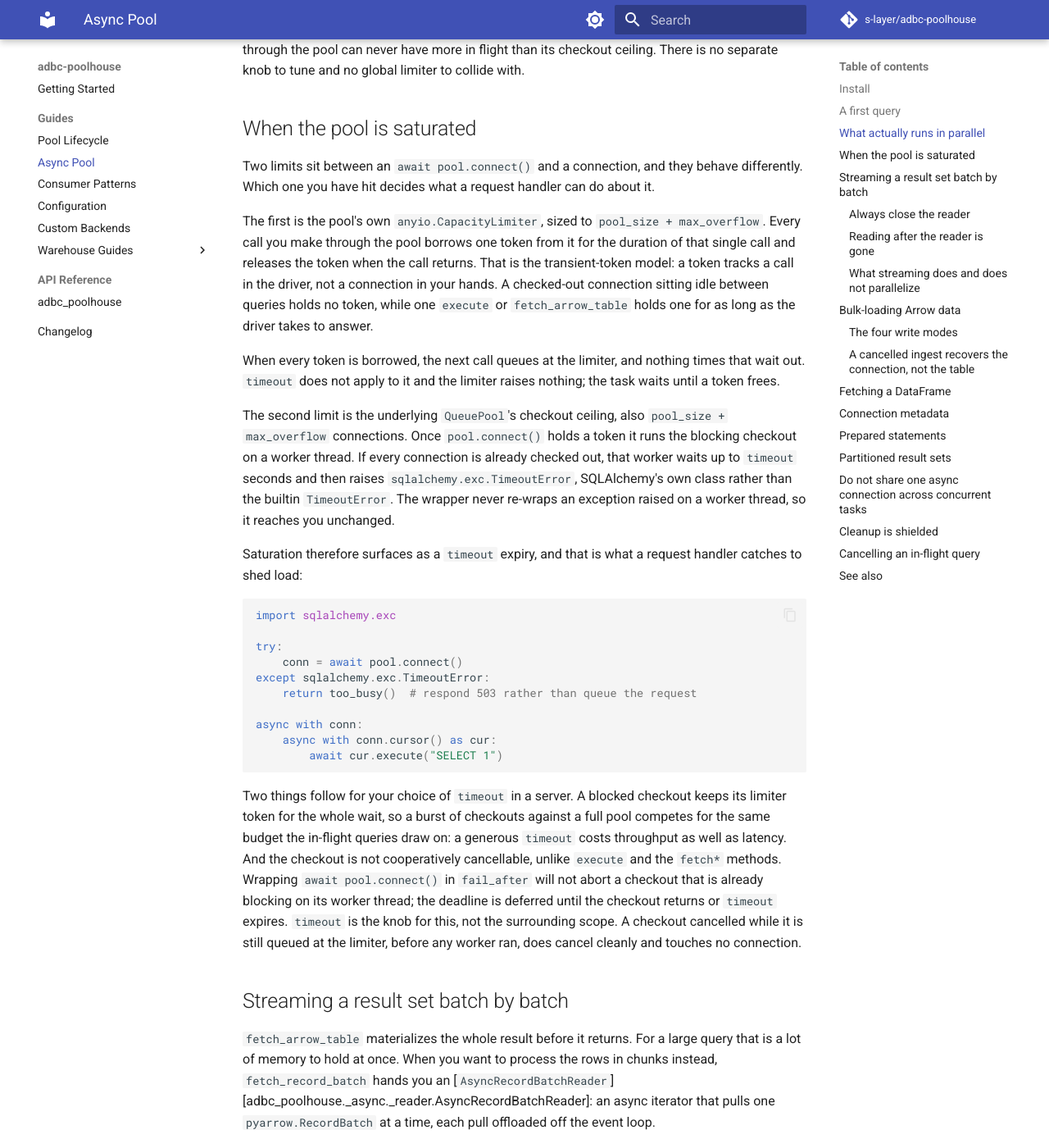
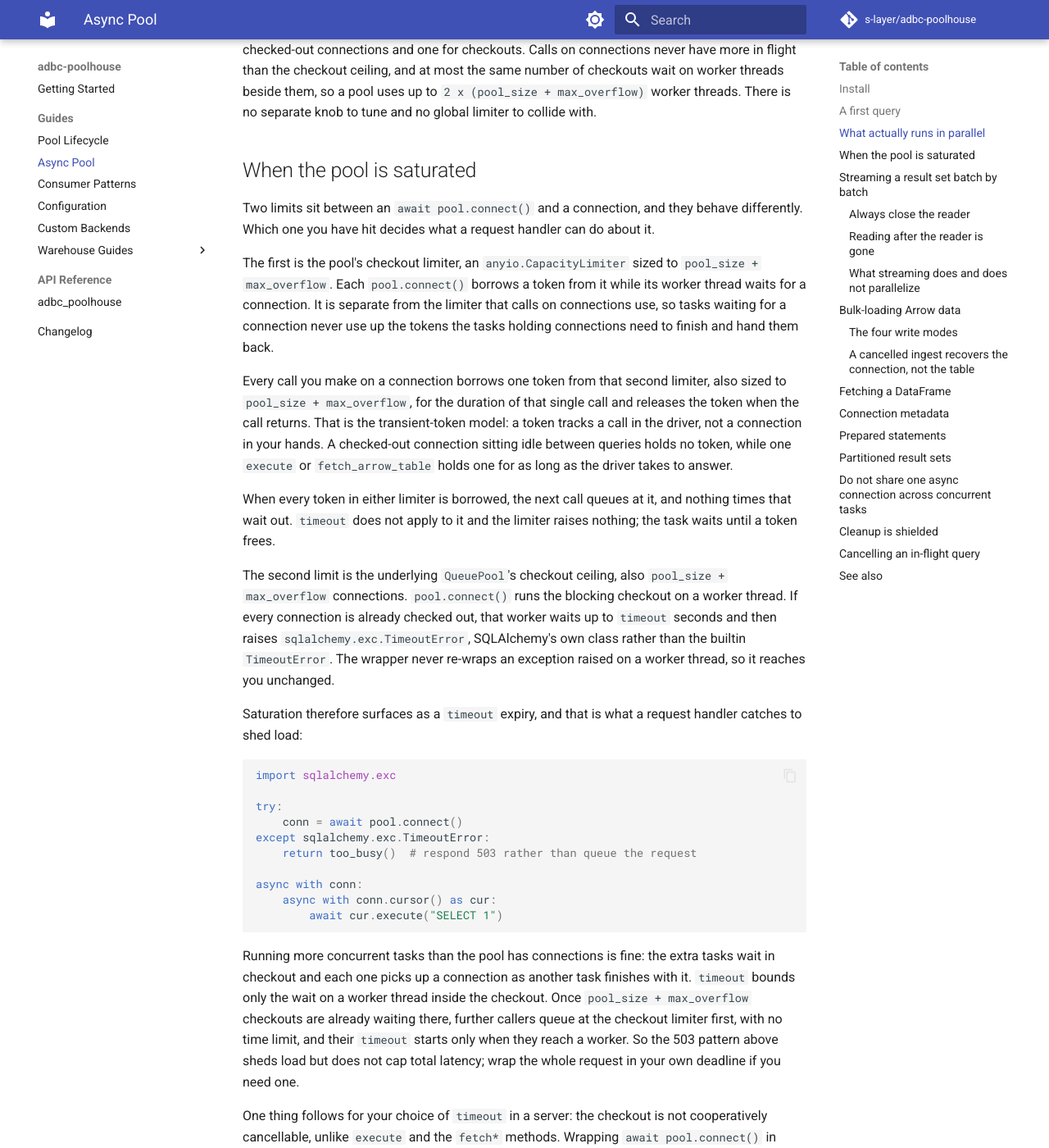
Before and after one commit to anentropic/adbc-poolhouse, an MkDocs documentation site: the page built from docs/src/guides/async.md, in a window 1280 px wide and 1400 px high, scrolled down 3115 px. Shown: the whole window at 82% size. Built offline with MkDocs 1.6.1 and Material for MkDocs 9.7.7, drawn with Linux system fonts in a browser that asks for light colours; comment, search, counter and statistics services are not loaded; some of the changed text lies outside the part shown.

Commit message:
fix: async pool stalls when concurrent tasks exceed its connections (#56)
* test: async checkout queue must not starve connection holders (failing)

A 1 + 1 DuckDB pool runs 8 concurrent connect -> execute -> fetch -> close
round trips with no caller-side gate. Today 6 of them raise
sqlalchemy.exc.TimeoutError after the pool timeout on both asyncio and trio:
AsyncPool.connect() waits in QueuePool.connect() while holding a token from
the limiter the holders need to execute, fetch and close.

Also corrects the smoke-flood docstring that called this a real
bounded-resource limit rather than a wrapper deadlock.

Co-Authored-By: Claude Opus 5.5 (1M context) <noreply@anthropic.com>
Claude-Session: https://claude.ai/code/session_01ESMaXD9JEsh6dQGsYmSucA

* fix: give async checkout its own limiter so waiters cannot deadlock holders

AsyncPool.connect() offloaded the blocking QueuePool.connect() under the
pool's shared CapacityLimiter. With more concurrent tasks than connections,
the waiting checkouts held every token, so tasks holding connections could
not run the execute/fetch/close that returns one, and everything stalled
until the pool timeout. Checkout now runs under a separate limiter of the
same size. Guide and changelog updated.

Co-Authored-By: Claude Opus 5.5 (1M context) <noreply@anthropic.com>
Claude-Session: https://claude.ai/code/session_01ESMaXD9JEsh6dQGsYmSucA

* docs: describe the two async limiters; assert checkout tokens drain

Review follow-up. The async and configuration guides, and the AsyncPool
module docstring, now describe the separate checkout limiter (and the
resulting 2 x (pool_size + max_overflow) worker-thread ceiling). The guide
no longer overstates what timeout bounds: callers queued at the checkout
limiter wait without a limit before their timeout starts. Both real-DuckDB
flood tests also assert _checkout_limiter drains, and the stress module
docstring lists the new test.

Co-Authored-By: Claude Opus 5.5 (1M context) <noreply@anthropic.com>
Claude-Session: https://claude.ai/code/session_01ESMaXD9JEsh6dQGsYmSucA

---------

Co-authored-by: Claude <noreply@anthropic.com>

````diff
--- a/docs/src/guides/async.md
+++ b/docs/src/guides/async.md
@@ -143,10 +143,13 @@ wait, so they capture the GIL behaviour rather than real network concurrency. A
 networked backend has genuine I/O latency to overlap, which is exactly the case
 the worker-thread model is built for.
 
-The pool caps concurrency for you. Each [`AsyncPool`][adbc_poolhouse._async._pool.AsyncPool] owns one
-`anyio.CapacityLimiter` sized to `pool_size + max_overflow`, so the calls you make
-through the pool can never have more in flight than its checkout ceiling. There is
-no separate knob to tune and no global limiter to collide with.
+The pool caps concurrency for you. Each [`AsyncPool`][adbc_poolhouse._async._pool.AsyncPool] owns two
+`anyio.CapacityLimiter`s, both sized to `pool_size + max_overflow`: one for calls on
+checked-out connections and one for checkouts. Calls on connections never have more
+in flight than the checkout ceiling, and at most the same number of checkouts wait
+on worker threads beside them, so a pool uses up to `2 x (pool_size + max_overflow)`
+worker threads. There is no separate knob to tune and no global limiter to collide
+with.
 
 ## When the pool is saturated
 
@@ -154,22 +157,26 @@ Two limits sit between an `await pool.connect()` and a connection, and they
 behave differently. Which one you have hit decides what a request handler can do
 about it.
 
-The first is the pool's own `anyio.CapacityLimiter`, sized to
-`pool_size + max_overflow`. Every call you make through the pool borrows one token
-from it for the duration of that single call and releases the token when the call
-returns.
-That is the transient-token model: a token tracks a call in the driver, not a
+The first is the pool's checkout limiter, an `anyio.CapacityLimiter` sized to
+`pool_size + max_overflow`. Each `pool.connect()` borrows a token from it while its
+worker thread waits for a connection. It is separate from the limiter that calls on
+connections use, so tasks waiting for a connection never use up the tokens the
+tasks holding connections need to finish and hand them back.
+
+Every call you make on a connection borrows one token from that second limiter,
+also sized to `pool_size + max_overflow`, for the duration of that single call and
+releases the token when the call returns. That is the transient-token model: a token tracks a call in the driver, not a
 connection in your hands. A checked-out connection sitting idle between queries
 holds no token, while one `execute` or `fetch_arrow_table` holds one for as long
 as the driver takes to answer.
 
-When every token is borrowed, the next call queues at the limiter, and nothing
-times that wait out. `timeout` does not apply to it and the limiter raises
+When every token in either limiter is borrowed, the next call queues at it, and
+nothing times that wait out. `timeout` does not apply to it and the limiter raises
 nothing; the task waits until a token frees.
 
 The second limit is the underlying `QueuePool`'s checkout ceiling, also
-`pool_size + max_overflow` connections. Once `pool.connect()` holds a token it
-runs the blocking checkout on a worker thread. If every connection is already
+`pool_size + max_overflow` connections. `pool.connect()` runs the blocking
+checkout on a worker thread. If every connection is already
 checked out, that worker waits up to `timeout` seconds and then raises
 `sqlalchemy.exc.TimeoutError`, SQLAlchemy's own class rather than the builtin
 `TimeoutError`. The wrapper never re-wraps an exception raised on a worker
@@ -191,16 +198,21 @@ async with conn:
         await cur.execute("SELECT 1")
 ```
 
-Two things follow for your choice of `timeout` in a server.
-A blocked checkout keeps its limiter token for the whole wait, so a burst of
-checkouts against a full pool competes for the same budget the in-flight queries
-draw on: a generous `timeout` costs throughput as well as latency. And the
-checkout is not cooperatively cancellable, unlike `execute` and the `fetch*`
-methods. Wrapping `await pool.connect()` in `fail_after` will not abort a
+Running more concurrent tasks than the pool has connections is fine: the extra
+tasks wait in checkout and each one picks up a connection as another task
+finishes with it. `timeout` bounds only the wait on a worker thread inside the
+checkout. Once `pool_size + max_overflow` checkouts are already waiting there,
+further callers queue at the checkout limiter first, with no time limit, and their
+`timeout` starts only when they reach a worker. So the 503 pattern above sheds load
+but does not cap total latency; wrap the whole request in your own deadline if you
+need one.
+
+One thing follows for your choice of `timeout` in a server: the checkout is not
+cooperatively cancellable, unlike `execute` and the `fetch*` methods. Wrapping `await pool.connect()` in `fail_after` will not abort a
 checkout that is already blocking on its worker thread; the deadline is deferred
 until the checkout returns or `timeout` expires. `timeout` is the knob for this,
 not the surrounding scope. A checkout cancelled while it is still queued at the
-limiter, before any worker ran, does cancel cleanly and touches no connection.
+checkout limiter, before any worker ran, does cancel cleanly and touches no connection.
 
 ## Streaming a result set batch by batch
 
````
Also changed, not shown: docs/src/changelog.md (+1 -0 lines), docs/src/guides/configuration.md (+1 -1 lines), 2 other files.
